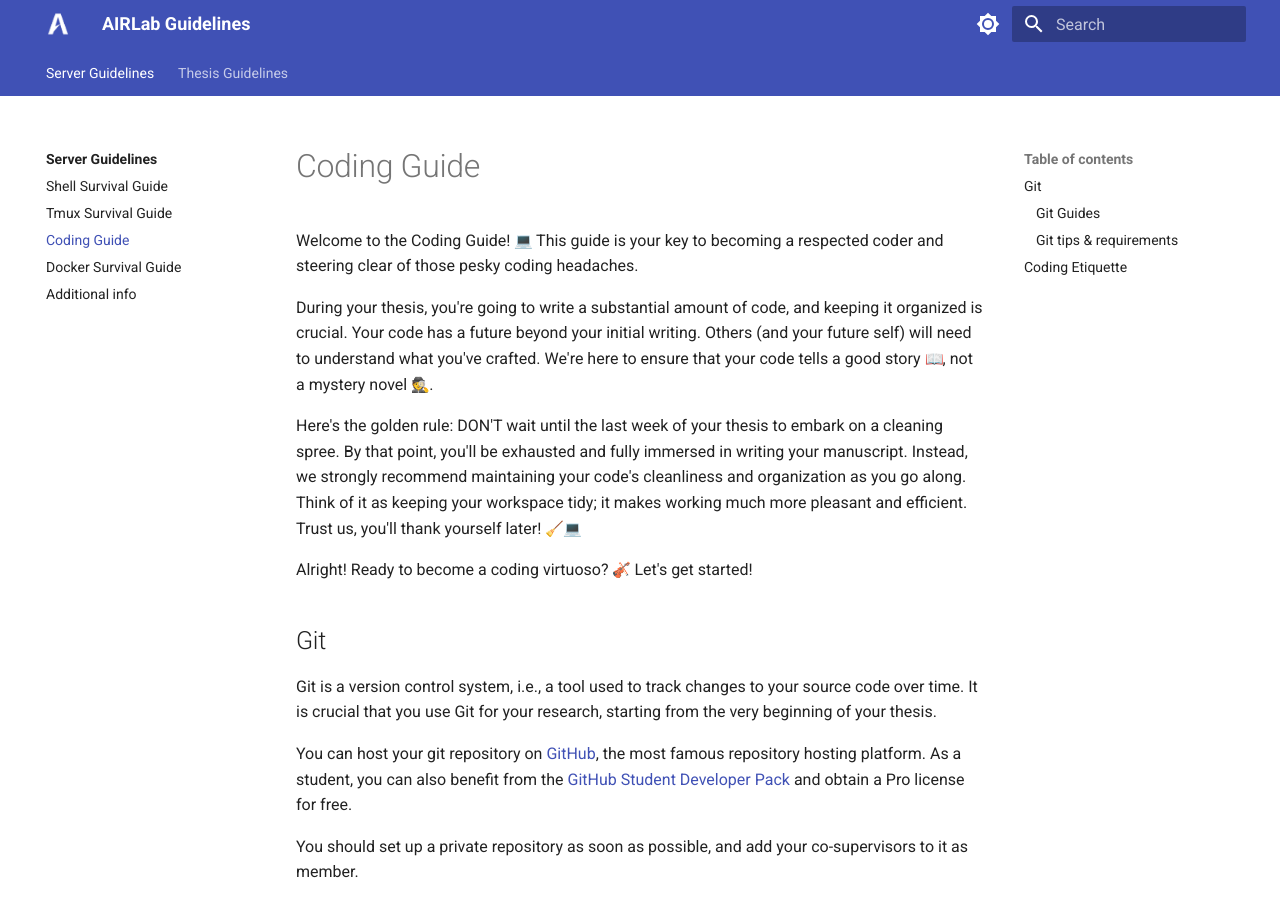
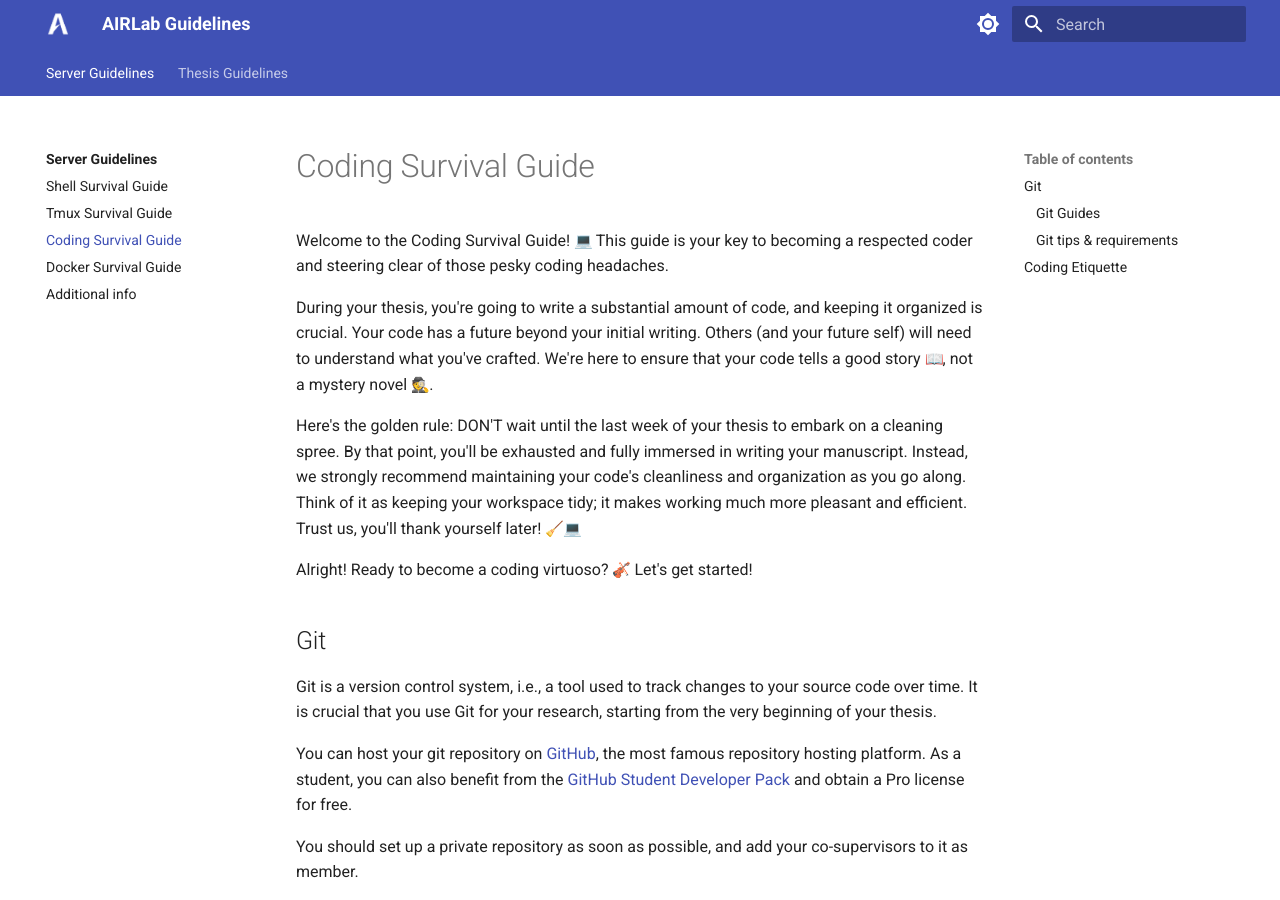
Before and after one commit to archettialberto/airlab_server_guidelines, an MkDocs documentation site: the page built from docs/server_guidelines/coding.md, in a window 1280 px wide and 900 px high. Built offline with MkDocs 1.6.1 and Material for MkDocs 9.7.7, drawn with Linux system fonts in a browser that asks for light colours; emoji names are drawn with the system emoji font.

Commit message:
Rename Coding Guide to Coding Survival Guide for coherence, rename also associated file

```diff
--- a/docs/server_guidelines/code_management.md
+++ b/docs/server_guidelines/coding.md
@@ -1,4 +1,4 @@
-Welcome to the Coding Guide! :computer:
+Welcome to the Coding Survival Guide! :computer:
 This guide is your key to becoming a respected coder and steering clear of those pesky coding headaches.
 
 During your thesis, you're going to write a substantial amount of code, and keeping it organized is crucial. Your code has a future beyond your initial writing. Others (and your future self) will need to understand what you've crafted. We're here to ensure that your code tells a good story :book:, not a mystery novel :detective:.
--- a/mkdocs.yml
+++ b/mkdocs.yml
@@ -17,7 +17,7 @@ nav:
     - Welcome: server_guidelines/index.md
     - Shell Survival Guide: server_guidelines/shell.md
     - Tmux Survival Guide: server_guidelines/tmux.md
-    - Coding Guide: server_guidelines/code_management.md
+    - Coding Survival Guide: server_guidelines/coding.md
     - Docker Survival Guide: server_guidelines/docker.md
     - Additional info: server_guidelines/additional.md
   - Thesis Guidelines:
```
